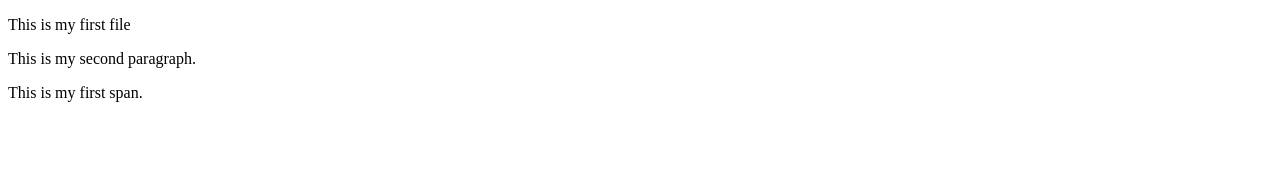
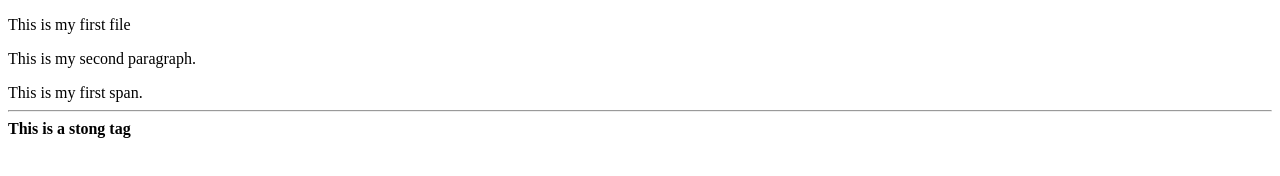
Before and after one commit to AsaGitCode/TestingRepo, a plain HTML site: page Index.html in a window 1280 px wide. Drawn offline with Linux system fonts and the light colour scheme.

Commit message:
Changes Added

```diff
--- a/Index.html
+++ b/Index.html
@@ -7,5 +7,7 @@
 <p>This is my first file</p>
   <p>This is my second paragraph.</p>
   <span>This is my first  span.</span>
+<hr>
+<strong>This is a stong tag</strong>
 </body>
 </html>
```
Also changed, not shown: JAVA/java.txt (added), PHP/php.txt (added), css/styles.css (added), js/scripts.js (added).
